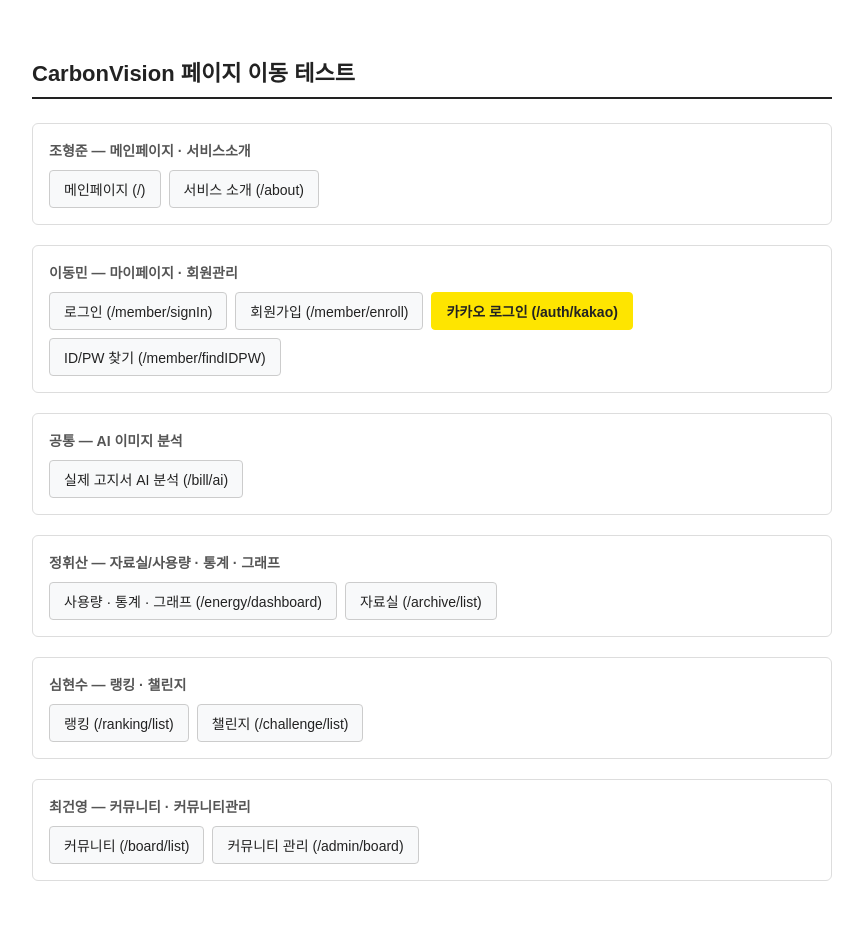
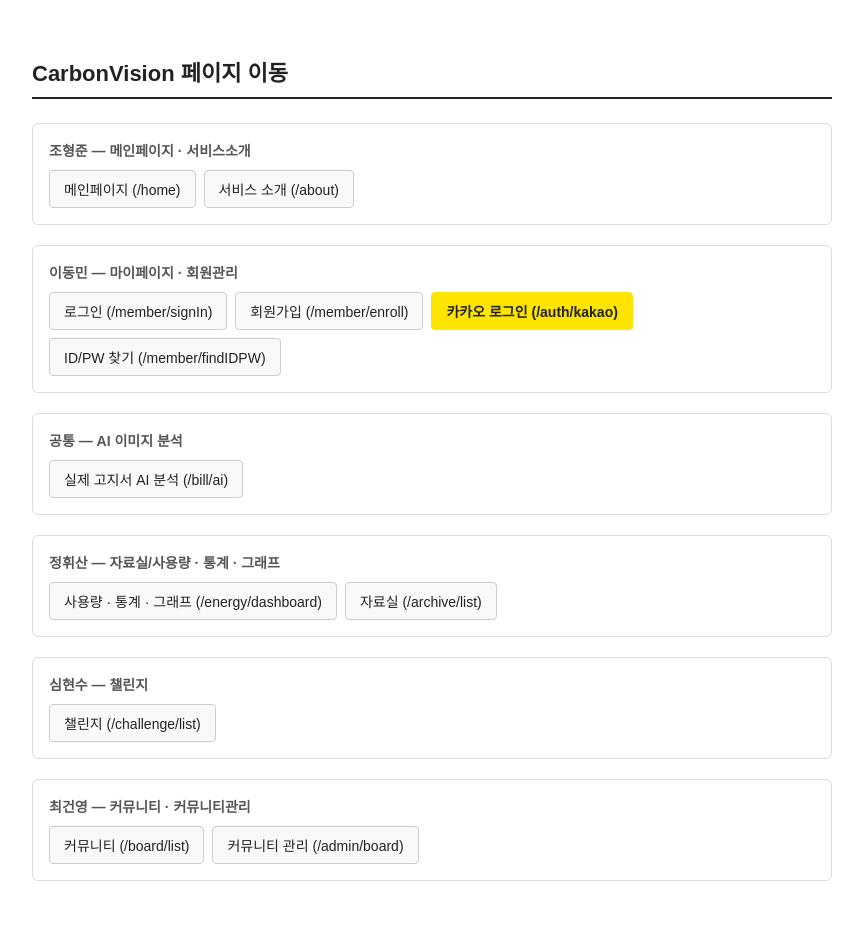
Before and after one commit to Jason2-master/CarbonVision, a Spring Boot app: page / in a window 1280 px wide. Shown: the whole page, without its empty margins (208-1071 px from the left). Run offline with Spring Boot 4, Linux system fonts and the light colour scheme; some of the project's set-up classes (security, data sources, template engines, error pages and the like) are left out, and stand-ins take their place.

Commit message:
index 페이지 파트 수정

```diff
--- a/src/main/resources/templates/index.html
+++ b/src/main/resources/templates/index.html
@@ -60,13 +60,13 @@
 </head>
 <body>
 
-    <h1>CarbonVision 페이지 이동 테스트</h1>
+    <h1>CarbonVision 페이지 이동</h1>
 
     <!-- 조형준: 메인페이지 · 서비스소개 -->
     <div class="section">
         <div class="section-title">조형준 — 메인페이지 · 서비스소개</div>
         <div class="btn-group">
-            <button type="button" onclick="location.href='/'">메인페이지 (/)</button>
+            <button type="button" onclick="location.href='/home'">메인페이지 (/home)</button>
             <button type="button" onclick="location.href='/about'">서비스 소개 (/about)</button>
         </div>
     </div>
@@ -104,11 +104,10 @@
         </div>
     </div>
 
-    <!-- 심현수: 랭킹 · 챌린지 · 디자인 -->
+    <!-- 심현수: 챌린지 · 디자인 -->
     <div class="section">
-        <div class="section-title">심현수 — 랭킹 · 챌린지</div>
+        <div class="section-title">심현수 — 챌린지</div>
         <div class="btn-group">
-            <button type="button" onclick="location.href='/ranking/list'">랭킹 (/ranking/list)</button>
             <button type="button" onclick="location.href='/challenge/list'">챌린지 (/challenge/list)</button>
         </div>
     </div>
```
